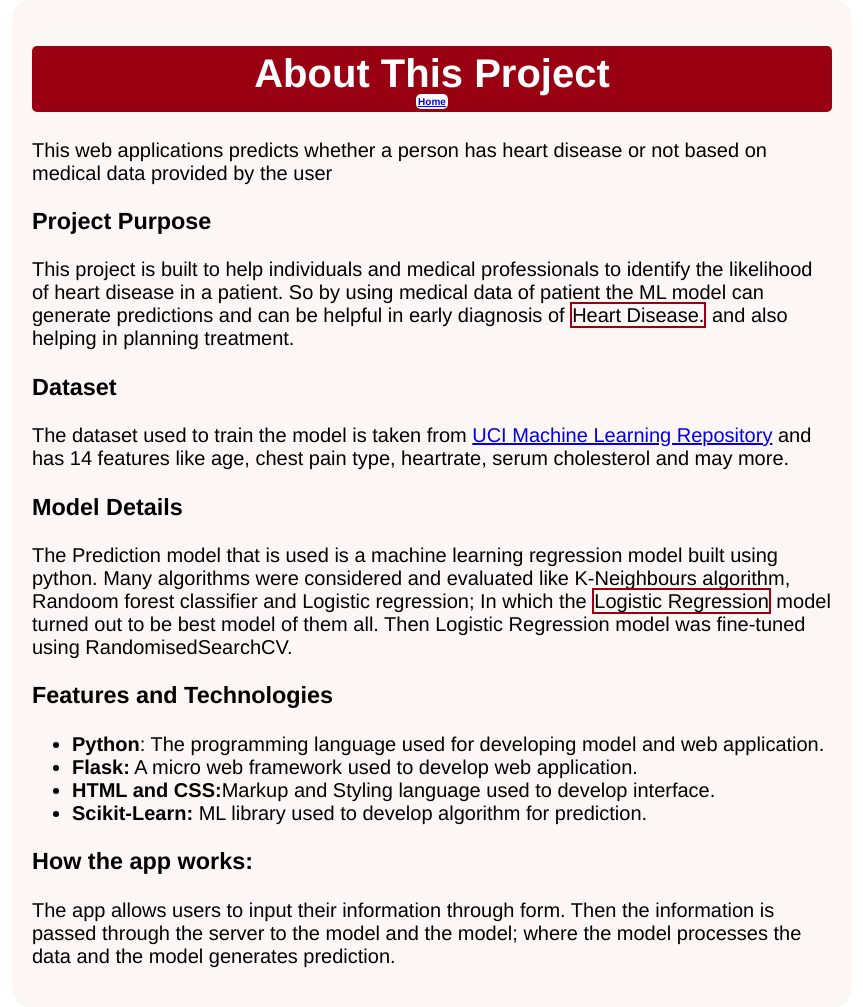
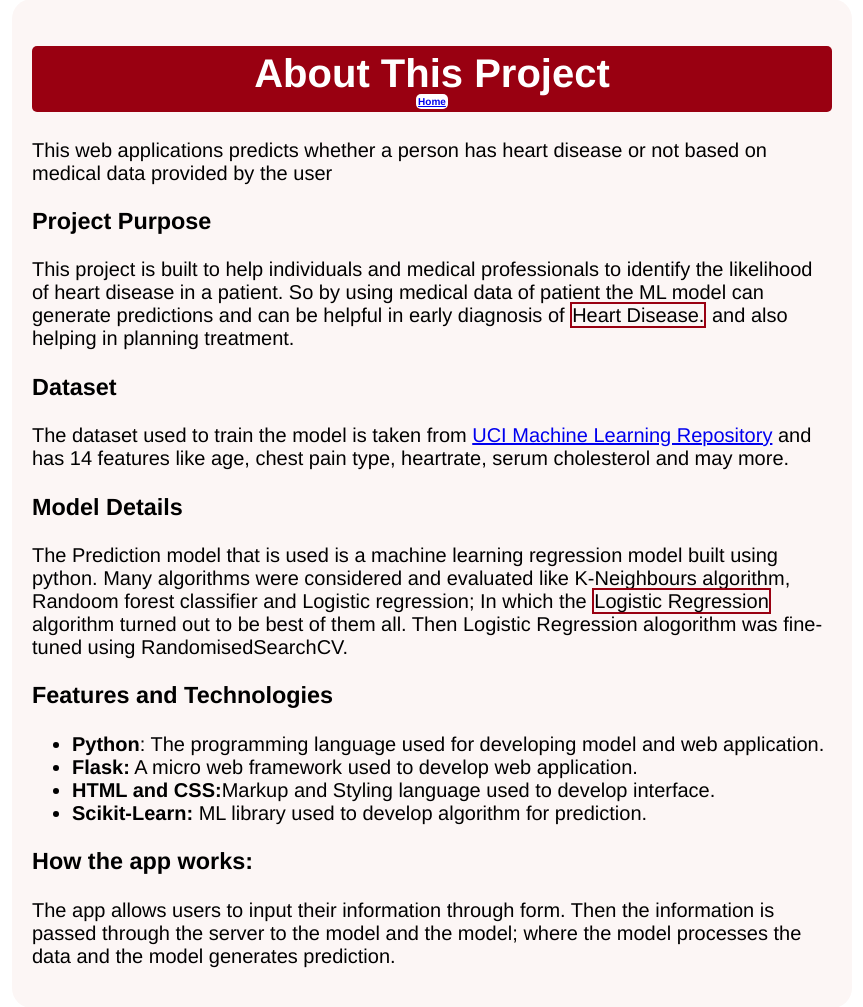
Before and after one commit to nik-ple/heart-disease-flask-app, a Flask app: page /about in a window 1280 px wide. Shown: the part 29-1036 px from the top of the page, without its empty margins (208-1071 px from the left). Run offline with Flask 3, Linux system fonts and the light colour scheme; parts of the project's set-up code (start-up, migrations or seed data) failed here and were passed over.

Commit message:
Update about.html

```diff
--- a/templates/about.html
+++ b/templates/about.html
@@ -33,7 +33,7 @@
     <h3>Dataset</h3>
     <p>The dataset used to train the model is taken from <a href="https://archive.ics.uci.edu/dataset/45/heart+disease">UCI Machine Learning Repository</a> and has 14 features like age, chest pain type, heartrate, serum cholesterol and may more.</p>
     <h3>Model Details</h3>
-    <p>The Prediction model that is used is a machine learning regression model built using python. Many algorithms were considered and evaluated like K-Neighbours algorithm, Randoom forest classifier and Logistic regression; In which the <span style="border:2px solid #990011" >Logistic Regression</span> model turned out to be best model of them all. Then Logistic Regression model was fine-tuned using RandomisedSearchCV.</p>
+    <p>The Prediction model that is used is a machine learning regression model built using python. Many algorithms were considered and evaluated like K-Neighbours algorithm, Randoom forest classifier and Logistic regression; In which the <span style="border:2px solid #990011" >Logistic Regression</span> algorithm turned out to be best of them all. Then Logistic Regression alogorithm was fine-tuned using RandomisedSearchCV.</p>
     <h3>Features and Technologies</h3>
     <p><ul><li><span style="font-weight:bold">Python</span>: The programming language used for developing model and web application.</li>
     <li><span style="font-weight:bold">Flask:</span> A micro web framework used to develop web application. </li>
```
